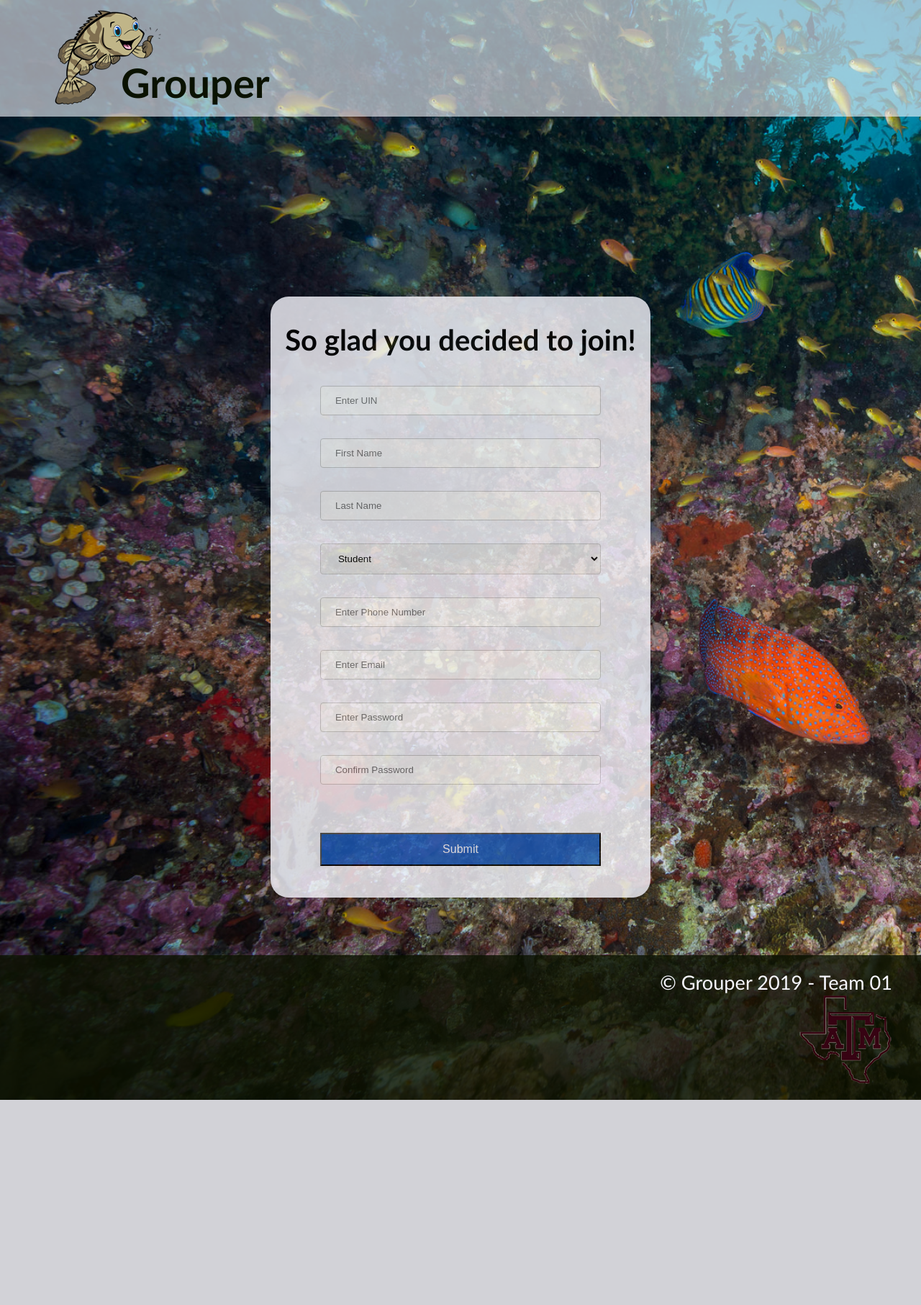
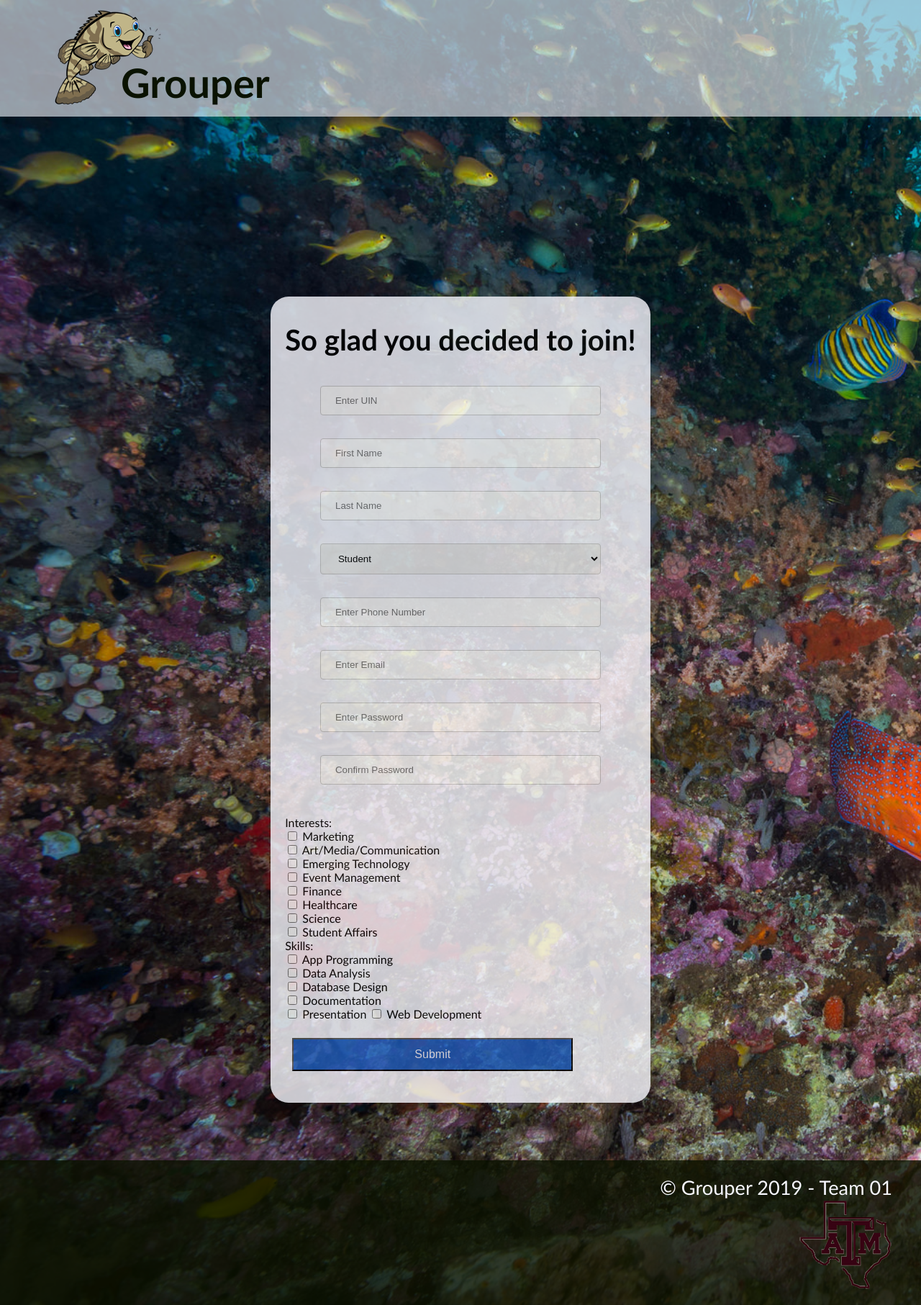
Before and after one commit to bribowen/grouper, a Flask app: page /register in a window 1280 px wide. Shown: the whole page at 72% size. Before the commit the page ends 1528 px from the top, so only its background shows below. Run offline with Flask 2, Linux system fonts and the light colour scheme; some libraries are stand-ins or nearby versions.

Commit message:
Fixed issues with interests/skills during register

```diff
--- a/app/routes.py
+++ b/app/routes.py
@@ -96,7 +96,7 @@ def register():
         last_name=form.lname.data, user_persona_type=form.persona.data, primary_contact=form.phone.data)
         user.set_password(form.password.data)
         db.session.add(user)
-        """
+
         #Checking on interests
         interests, rem_interests = submit_interest(form)
         for interest in interests:
@@ -109,7 +109,7 @@ def register():
         for skill in skills:
             db.session.add(skill)
         for skill in rem_skills:
-            db.session.delete(skill)"""
+            db.session.delete(skill)
 
         db.session.commit()
         flash('Congratulations, you are now a registered user!')
@@ -190,84 +190,132 @@ def submit_interest(form):
     interests = []
     rem_interests = []
     if form.marketing.data:
-        if (ProfileInterest.query.filter_by(interest_id=Interest.query.filter_by(interest_name="Marketing")[0].interest_id, uin=current_user.uin).count() == 0):
+        if current_user.is_authenticated:
+            if (ProfileInterest.query.filter_by(interest_id=Interest.query.filter_by(interest_name="Marketing")[0].interest_id, uin=current_user.uin).count() == 0):
+                interest = ProfileInterest(interest_id=Interest.query.filter_by(interest_name="Marketing")[0].interest_id,
+                    uin=current_user.uin)
+                interests.append(interest)
+        else:
             interest = ProfileInterest(interest_id=Interest.query.filter_by(interest_name="Marketing")[0].interest_id,
-                uin=current_user.uin)
-            interests.append(interest)
+                uin=form.uin.data)
+            interest.append(interest)
     elif not form.marketing.data:
-        if (ProfileInterest.query.filter_by(interest_id=Interest.query.filter_by(interest_name="Marketing")[0].interest_id, uin=current_user.uin).count() > 0):
-            interest = ProfileInterest.query.filter_by(interest_id=Interest.query.filter_by(interest_name="Marketing")[0].interest_id, uin=current_user.uin).first()
-            rem_interests.append(interest)
+        if current_user.is_authenticated:
+            if (ProfileInterest.query.filter_by(interest_id=Interest.query.filter_by(interest_name="Marketing")[0].interest_id, uin=current_user.uin).count() > 0):
+                interest = ProfileInterest.query.filter_by(interest_id=Interest.query.filter_by(interest_name="Marketing")[0].interest_id, uin=current_user.uin).first()
+                rem_interests.append(interest)
     if form.art.data:
-        if (ProfileInterest.query.filter_by(interest_id=Interest.query.filter_by(interest_name="Art/Media/Communication")[0].interest_id, uin=current_user.uin).count() == 0):
+        if current_user.is_authenticated:
+            if (ProfileInterest.query.filter_by(interest_id=Interest.query.filter_by(interest_name="Art/Media/Communication")[0].interest_id, uin=current_user.uin).count() == 0):
+                interest = ProfileInterest(interest_id=Interest.query.filter_by(interest_name="Art/Media/Communication")[0].interest_id,
+                    uin=current_user.uin)
+                interests.append(interest)
+        else:
             interest = ProfileInterest(interest_id=Interest.query.filter_by(interest_name="Art/Media/Communication")[0].interest_id,
-                uin=current_user.uin)
+                uin=form.uin.data)
             interests.append(interest)
     elif not form.art.data:
-        if (ProfileInterest.query.filter_by(interest_id=Interest.query.filter_by(interest_name="Art/Media/Communication")[0].interest_id, uin=current_user.uin).count() > 0):
-            interest = ProfileInterest.query.filter_by(interest_id=Interest.query.filter_by(interest_name="Art/Media/Communication")[0].interest_id,
-                uin=current_user.uin).first()
-            rem_interests.append(interest)
+        if current_user.is_authenticated:
+            if (ProfileInterest.query.filter_by(interest_id=Interest.query.filter_by(interest_name="Art/Media/Communication")[0].interest_id, uin=current_user.uin).count() > 0):
+                interest = ProfileInterest.query.filter_by(interest_id=Interest.query.filter_by(interest_name="Art/Media/Communication")[0].interest_id,
+                    uin=current_user.uin).first()
+                rem_interests.append(interest)
     if form.tech.data:
-        if (ProfileInterest.query.filter_by(interest_id=Interest.query.filter_by(interest_name="Emerging Technology")[0].interest_id, uin=current_user.uin).count() == 0):
+        if current_user.is_authenticated:
+            if (ProfileInterest.query.filter_by(interest_id=Interest.query.filter_by(interest_name="Emerging Technology")[0].interest_id, uin=current_user.uin).count() == 0):
+                interest = ProfileInterest(interest_id=Interest.query.filter_by(interest_name="Emerging Technology")[0].interest_id,
+                    uin=current_user.uin)
+                interests.append(interest)
+        else:
             interest = ProfileInterest(interest_id=Interest.query.filter_by(interest_name="Emerging Technology")[0].interest_id,
-                uin=current_user.uin)
+                uin=form.uin.data)
             interests.append(interest)
     elif not form.tech.data:
-        if (ProfileInterest.query.filter_by(interest_id=Interest.query.filter_by(interest_name="Emerging Technology")[0].interest_id, uin=current_user.uin).count() > 0):
-            interest = ProfileInterest.query.filter_by(interest_id=Interest.query.filter_by(interest_name="Emerging Technology")[0].interest_id,
-                uin=current_user.uin).first()
-            rem_interests.append(interest)
+        if current_user.is_authenticated:
+            if (ProfileInterest.query.filter_by(interest_id=Interest.query.filter_by(interest_name="Emerging Technology")[0].interest_id, uin=current_user.uin).count() > 0):
+                interest = ProfileInterest.query.filter_by(interest_id=Interest.query.filter_by(interest_name="Emerging Technology")[0].interest_id,
+                    uin=current_user.uin).first()
+                rem_interests.append(interest)
     if form.event.data:
-        if (ProfileInterest.query.filter_by(interest_id=Interest.query.filter_by(interest_name="Event Management")[0].interest_id, uin=current_user.uin).count() == 0):
+        if current_user.is_authenticated:
+            if (ProfileInterest.query.filter_by(interest_id=Interest.query.filter_by(interest_name="Event Management")[0].interest_id, uin=current_user.uin).count() == 0):
+                interest = ProfileInterest(interest_id=Interest.query.filter_by(interest_name="Event Management")[0].interest_id,
+                    uin=current_user.uin)
+                interests.append(interest)
+        else:
             interest = ProfileInterest(interest_id=Interest.query.filter_by(interest_name="Event Management")[0].interest_id,
-                uin=current_user.uin)
+                uin=form.uin.data)
             interests.append(interest)
     elif not form.event.data:
-        if (ProfileInterest.query.filter_by(interest_id=Interest.query.filter_by(interest_name="Event Management")[0].interest_id, uin=current_user.uin).count() > 0):
-            interest = ProfileInterest.query.filter_by(interest_id=Interest.query.filter_by(interest_name="Event Management")[0].interest_id,
-                uin=current_user.uin).first()
-            rem_interests.append(interest)
+        if current_user.is_authenticated:
+            if (ProfileInterest.query.filter_by(interest_id=Interest.query.filter_by(interest_name="Event Management")[0].interest_id, uin=current_user.uin).count() > 0):
+                interest = ProfileInterest.query.filter_by(interest_id=Interest.query.filter_by(interest_name="Event Management")[0].interest_id,
+                    uin=current_user.uin).first()
+                rem_interests.append(interest)
     if form.finance.data:
-        if (ProfileInterest.query.filter_by(interest_id=Interest.query.filter_by(interest_name="Finance")[0].interest_id, uin=current_user.uin).count() == 0):
+        if current_user.is_authenticated:
+            if (ProfileInterest.query.filter_by(interest_id=Interest.query.filter_by(interest_name="Finance")[0].interest_id, uin=current_user.uin).count() == 0):
+                interest = ProfileInterest(interest_id=Interest.query.filter_by(interest_name="Finance")[0].interest_id,
+                    uin=current_user.uin)
+                interests.append(interest)
+        else:
             interest = ProfileInterest(interest_id=Interest.query.filter_by(interest_name="Finance")[0].interest_id,
-                uin=current_user.uin)
+                uin=form.uin.data)
             interests.append(interest)
     elif not form.finance.data:
-        if (ProfileInterest.query.filter_by(interest_id=Interest.query.filter_by(interest_name="Finance")[0].interest_id, uin=current_user.uin).count() > 0):
-            interest = ProfileInterest.query.filter_by(interest_id=Interest.query.filter_by(interest_name="Finance")[0].interest_id,
-                uin=current_user.uin).first()
-            rem_interests.append(interest)
+        if current_user.is_authenticated:
+            if (ProfileInterest.query.filter_by(interest_id=Interest.query.filter_by(interest_name="Finance")[0].interest_id, uin=current_user.uin).count() > 0):
+                interest = ProfileInterest.query.filter_by(interest_id=Interest.query.filter_by(interest_name="Finance")[0].interest_id,
+                    uin=current_user.uin).first()
+                rem_interests.append(interest)
     if form.healthcare.data:
-        if (ProfileInterest.query.filter_by(interest_id=Interest.query.filter_by(interest_name="Healthcare")[0].interest_id, uin=current_user.uin).count() == 0):
+        if current_user.is_authenticated:
+            if (ProfileInterest.query.filter_by(interest_id=Interest.query.filter_by(interest_name="Healthcare")[0].interest_id, uin=current_user.uin).count() == 0):
+                interest = ProfileInterest(interest_id=Interest.query.filter_by(interest_name="Healthcare")[0].interest_id,
+                    uin=current_user.uin)
+                interests.append(interest)
+        else:
             interest = ProfileInterest(interest_id=Interest.query.filter_by(interest_name="Healthcare")[0].interest_id,
-                uin=current_user.uin)
+                uin=form.uin.data)
             interests.append(interest)
     elif not form.healthcare.data:
-        if (ProfileInterest.query.filter_by(interest_id=Interest.query.filter_by(interest_name="Healthcare")[0].interest_id, uin=current_user.uin).count() > 0):
-            interest = ProfileInterest.query.filter_by(interest_id=Interest.query.filter_by(interest_name="Healthcare")[0].interest_id,
-                uin=current_user.uin).first()
-            rem_interests.append(interest)
+        if current_user.is_authenticated:
+            if (ProfileInterest.query.filter_by(interest_id=Interest.query.filter_by(interest_name="Healthcare")[0].interest_id, uin=current_user.uin).count() > 0):
+                interest = ProfileInterest.query.filter_by(interest_id=Interest.query.filter_by(interest_name="Healthcare")[0].interest_id,
+                    uin=current_user.uin).first()
+                rem_interests.append(interest)
     if form.science.data:
-        if (ProfileInterest.query.filter_by(interest_id=Interest.query.filter_by(interest_name="Science")[0].interest_id, uin=current_user.uin).count() == 0):
+        if current_user.is_authenticated:
+            if (ProfileInterest.query.filter_by(interest_id=Interest.query.filter_by(interest_name="Science")[0].interest_id, uin=current_user.uin).count() == 0):
+                interest = ProfileInterest(interest_id=Interest.query.filter_by(interest_name="Science")[0].interest_id,
+                    uin=current_user.uin)
+                interests.append(interest)
+        else:
             interest = ProfileInterest(interest_id=Interest.query.filter_by(interest_name="Science")[0].interest_id,
-                uin=current_user.uin)
+                uin=form.uin.data)
             interests.append(interest)
     elif not form.science.data:
-        if (ProfileInterest.query.filter_by(interest_id=Interest.query.filter_by(interest_name="Science")[0].interest_id, uin=current_user.uin).count() > 0):
-            interest = ProfileInterest.query.filter_by(interest_id=Interest.query.filter_by(interest_name="Science")[0].interest_id,
-                uin=current_user.uin).first()
+        if current_user.is_authenticated:
+            if (ProfileInterest.query.filter_by(interest_id=Interest.query.filter_by(interest_name="Science")[0].interest_id, uin=current_user.uin).count() > 0):
+                interest = ProfileInterest.query.filter_by(interest_id=Interest.query.filter_by(interest_name="Science")[0].interest_id,
+                    uin=current_user.uin).first()
             rem_interests.append(interest)
     if form.affairs.data:
-        if (ProfileInterest.query.filter_by(interest_id=Interest.query.filter_by(interest_name="Student Affairs")[0].interest_id, uin=current_user.uin).count() == 0):
+        if current_user.is_authenticated:
+            if (ProfileInterest.query.filter_by(interest_id=Interest.query.filter_by(interest_name="Student Affairs")[0].interest_id, uin=current_user.uin).count() == 0):
+                interest = ProfileInterest(interest_id=Interest.query.filter_by(interest_name="Student Affairs")[0].interest_id,
+                    uin=current_user.uin)
+                interests.append(interest)
+        else:
             interest = ProfileInterest(interest_id=Interest.query.filter_by(interest_name="Student Affairs")[0].interest_id,
-                uin=current_user.uin)
+                uin=form.uin.data)
             interests.append(interest)
     elif not form.affairs.data:
-        if (ProfileInterest.query.filter_by(interest_id=Interest.query.filter_by(interest_name="Student Affairs")[0].interest_id, uin=current_user.uin).count() > 0):
-            interest = ProfileInterest.query.filter_by(interest_id=Interest.query.filter_by(interest_name="Student Affairs")[0].interest_id,
-                uin=current_user.uin).first()
-            rem_interests.append(interest)
+        if current_user.is_authenticated:
+            if (ProfileInterest.query.filter_by(interest_id=Interest.query.filter_by(interest_name="Student Affairs")[0].interest_id, uin=current_user.uin).count() > 0):
+                interest = ProfileInterest.query.filter_by(interest_id=Interest.query.filter_by(interest_name="Student Affairs")[0].interest_id,
+                    uin=current_user.uin).first()
+                rem_interests.append(interest)
 
     return interests, rem_interests
 
@@ -276,65 +324,101 @@ def submit_skill(form):
     rem_skills = []
 
     if form.app.data:
-        if (ProfileSkill.query.filter_by(skill_id=Skill.query.filter_by(skill_name="App Programming")[0].skill_id, uin=current_user.uin).count() == 0):
+        if current_user.is_authenticated:
+            if (ProfileSkill.query.filter_by(skill_id=Skill.query.filter_by(skill_name="App Programming")[0].skill_id, uin=current_user.uin).count() == 0):
+                skill = ProfileSkill(skill_id=Skill.query.filter_by(skill_name="App Programming")[0].skill_id,
+                    uin=current_user.uin)
+                skills.append(skill)
+        else:
             skill = ProfileSkill(skill_id=Skill.query.filter_by(skill_name="App Programming")[0].skill_id,
-                uin=current_user.uin)
+                uin=form.uin.data)
             skills.append(skill)
     elif not form.app.data:
-        if (ProfileSkill.query.filter_by(skill_id=Skill.query.filter_by(skill_name="App Programming")[0].skill_id, uin=current_user.uin).count() > 0):
-            skill = ProfileSkill.query.filter_by(skill_id=Skill.query.filter_by(skill_name="App Programming")[0].skill_id,
-                uin=current_user.uin).first()
-            rem_skills.append(skill)
+        if current_user.is_authenticated:
+            if (ProfileSkill.query.filter_by(skill_id=Skill.query.filter_by(skill_name="App Programming")[0].skill_id, uin=current_user.uin).count() > 0):
+                skill = ProfileSkill.query.filter_by(skill_id=Skill.query.filter_by(skill_name="App Programming")[0].skill_id,
+                    uin=current_user.uin).first()
+                rem_skills.append(skill)
     if form.datan.data:
-        if (ProfileSkill.query.filter_by(skill_id=Skill.query.filter_by(skill_name="Data Analysis")[0].skill_id, uin=current_user.uin).count() == 0):
+        if current_user.is_authenticated:
+            if (ProfileSkill.query.filter_by(skill_id=Skill.query.filter_by(skill_name="Data Analysis")[0].skill_id, uin=current_user.uin).count() == 0):
+                skill = ProfileSkill(skill_id=Skill.query.filter_by(skill_name="Data Analysis")[0].skill_id,
+                    uin=current_user.uin)
+                skills.append(skill)
+        else:
             skill = ProfileSkill(skill_id=Skill.query.filter_by(skill_name="Data Analysis")[0].skill_id,
-                uin=current_user.uin)
+                uin=form.uin.data)
             skills.append(skill)
     elif not form.datan.data:
-        if (ProfileSkill.query.filter_by(skill_id=Skill.query.filter_by(skill_name="Data Analysis")[0].skill_id, uin=current_user.uin).count() > 0):
-            skill = ProfileSkill.query.filter_by(skill_id=Skill.query.filter_by(skill_name="Data Analysis")[0].skill_id,
-                uin=current_user.uin).first()
-            rem_skills.append(skill)
+        if current_user.is_authenticated:
+            if (ProfileSkill.query.filter_by(skill_id=Skill.query.filter_by(skill_name="Data Analysis")[0].skill_id, uin=current_user.uin).count() > 0):
+                skill = ProfileSkill.query.filter_by(skill_id=Skill.query.filter_by(skill_name="Data Analysis")[0].skill_id,
+                    uin=current_user.uin).first()
+                rem_skills.append(skill)
     if form.database.data:
-        if (ProfileSkill.query.filter_by(skill_id=Skill.query.filter_by(skill_name="Database Design")[0].skill_id, uin=current_user.uin).count() == 0):
+        if current_user.is_authenticated:
+            if (ProfileSkill.query.filter_by(skill_id=Skill.query.filter_by(skill_name="Database Design")[0].skill_id, uin=current_user.uin).count() == 0):
+                skill = ProfileSkill(skill_id=Skill.query.filter_by(skill_name="Database Design")[0].skill_id,
+                    uin=current_user.uin)
+                skills.append(skill)
+        else:
             skill = ProfileSkill(skill_id=Skill.query.filter_by(skill_name="Database Design")[0].skill_id,
-                uin=current_user.uin)
+                uin=form.uin.data)
             skills.append(skill)
     elif not form.database.data:
-        if (ProfileSkill.query.filter_by(skill_id=Skill.query.filter_by(skill_name="Database Design")[0].skill_id, uin=current_user.uin).count() > 0):
-            skill = ProfileSkill.query.filter_by(skill_id=Skill.query.filter_by(skill_name="Database Design")[0].skill_id,
-                uin=current_user.uin).first()
-            rem_skills.append(skill)
+        if current_user.is_authenticated:
+            if (ProfileSkill.query.filter_by(skill_id=Skill.query.filter_by(skill_name="Database Design")[0].skill_id, uin=current_user.uin).count() > 0):
+                skill = ProfileSkill.query.filter_by(skill_id=Skill.query.filter_by(skill_name="Database Design")[0].skill_id,
+                    uin=current_user.uin).first()
+                rem_skills.append(skill)
     if form.document.data:
-        if (ProfileSkill.query.filter_by(skill_id=Skill.query.filter_by(skill_name="Documentation")[0].skill_id, uin=current_user.uin).count() == 0):
+        if current_user.is_authenticated:
+            if (ProfileSkill.query.filter_by(skill_id=Skill.query.filter_by(skill_name="Documentation")[0].skill_id, uin=current_user.uin).count() == 0):
+                skill = ProfileSkill(skill_id=Skill.query.filter_by(skill_name="Documentation")[0].skill_id,
+                    uin=current_user.uin)
+                skills.append(skill)
+        else:
             skill = ProfileSkill(skill_id=Skill.query.filter_by(skill_name="Documentation")[0].skill_id,
-                uin=current_user.uin)
+                uin=form.uin.data)
             skills.append(skill)
     elif not form.document.data:
-        if (ProfileSkill.query.filter_by(skill_id=Skill.query.filter_by(skill_name="Documentation")[0].skill_id, uin=current_user.uin).count() > 0):
-            skill = ProfileSkill.query.filter_by(skill_id=Skill.query.filter_by(skill_name="Documentation")[0].skill_id,
-                uin=current_user.uin).first()
-            rem_skills.append(skill)
+        if current_user.is_authenticated:
+            if (ProfileSkill.query.filter_by(skill_id=Skill.query.filter_by(skill_name="Documentation")[0].skill_id, uin=current_user.uin).count() > 0):
+                skill = ProfileSkill.query.filter_by(skill_id=Skill.query.filter_by(skill_name="Documentation")[0].skill_id,
+                    uin=current_user.uin).first()
+                rem_skills.append(skill)
     if form.presentation.data:
-        if (ProfileSkill.query.filter_by(skill_id=Skill.query.filter_by(skill_name="Presentation")[0].skill_id, uin=current_user.uin).count() == 0):
+        if current_user.is_authenticated:
+            if (ProfileSkill.query.filter_by(skill_id=Skill.query.filter_by(skill_name="Presentation")[0].skill_id, uin=current_user.uin).count() == 0):
+                skill = ProfileSkill(skill_id=Skill.query.filter_by(skill_name="Presentation")[0].skill_id,
+                    uin=current_user.uin)
+                skills.append(skill)
+        else:
             skill = ProfileSkill(skill_id=Skill.query.filter_by(skill_name="Presentation")[0].skill_id,
-                uin=current_user.uin)
+                uin=form.uin.data)
             skills.append(skill)
     elif not form.presentation.data:
-        if (ProfileSkill.query.filter_by(skill_id=Skill.query.filter_by(skill_name="Presentation")[0].skill_id, uin=current_user.uin).count() > 0):
-            skill = ProfileSkill.query.filter_by(skill_id=Skill.query.filter_by(skill_name="Presentation")[0].skill_id,
-                uin=current_user.uin).first()
-            rem_skills.append(skill)
+        if current_user.is_authenticated:
+            if (ProfileSkill.query.filter_by(skill_id=Skill.query.filter_by(skill_name="Presentation")[0].skill_id, uin=current_user.uin).count() > 0):
+                skill = ProfileSkill.query.filter_by(skill_id=Skill.query.filter_by(skill_name="Presentation")[0].skill_id,
+                    uin=current_user.uin).first()
+                rem_skills.append(skill)
     if form.web.data:
-        if (ProfileSkill.query.filter_by(skill_id=Skill.query.filter_by(skill_name="Web Development")[0].skill_id, uin=current_user.uin).count() == 0):
+        if current_user.is_authenticated:
+            if (ProfileSkill.query.filter_by(skill_id=Skill.query.filter_by(skill_name="Web Development")[0].skill_id, uin=current_user.uin).count() == 0):
+                skill = ProfileSkill(skill_id=Skill.query.filter_by(skill_name="Web Development")[0].skill_id,
+                    uin=current_user.uin)
+                skills.append(skill)
+        else:
             skill = ProfileSkill(skill_id=Skill.query.filter_by(skill_name="Web Development")[0].skill_id,
-                uin=current_user.uin)
+                uin=form.uin.data)
             skills.append(skill)
     elif not form.web.data:
-        if (ProfileSkill.query.filter_by(skill_id=Skill.query.filter_by(skill_name="Web Development")[0].skill_id, uin=current_user.uin).count() > 0):
-            skill = ProfileSkill.query.filter_by(skill_id=Skill.query.filter_by(skill_name="Web Development")[0].skill_id,
-                uin=current_user.uin).first()
-            rem_skills.append(skill)
+        if current_user.is_authenticated:
+            if (ProfileSkill.query.filter_by(skill_id=Skill.query.filter_by(skill_name="Web Development")[0].skill_id, uin=current_user.uin).count() > 0):
+                skill = ProfileSkill.query.filter_by(skill_id=Skill.query.filter_by(skill_name="Web Development")[0].skill_id,
+                    uin=current_user.uin).first()
+                rem_skills.append(skill)
     return skills, rem_skills
 
 def get_skills(form):
--- a/app/templates/register.html
+++ b/app/templates/register.html
@@ -55,7 +55,7 @@
             <span style="color: red;">[{{ error }}]</span>
             {% endfor %}
         </p><br>
-		<!--<div id="interest_skill">
+		<div id="interest_skill">
         Interests:<br>
         {{ form.marketing() }} {{ form.marketing.label }}<br>
         {{ form.art() }} {{ form.art.label }}<br>
@@ -71,7 +71,7 @@
         {{ form.database() }} {{ form.database.label }}<br>
         {{ form.document() }} {{ form.document.label }}<br>
         {{ form.presentation() }} {{ form.presentation.label }}
-        {{ form.web() }} {{ form.web.label }}<br>-->
+        {{ form.web() }} {{ form.web.label }}<br>
         <p>{{ form.submit(class="button") }}</p>
 		</div>
     </form>
```
